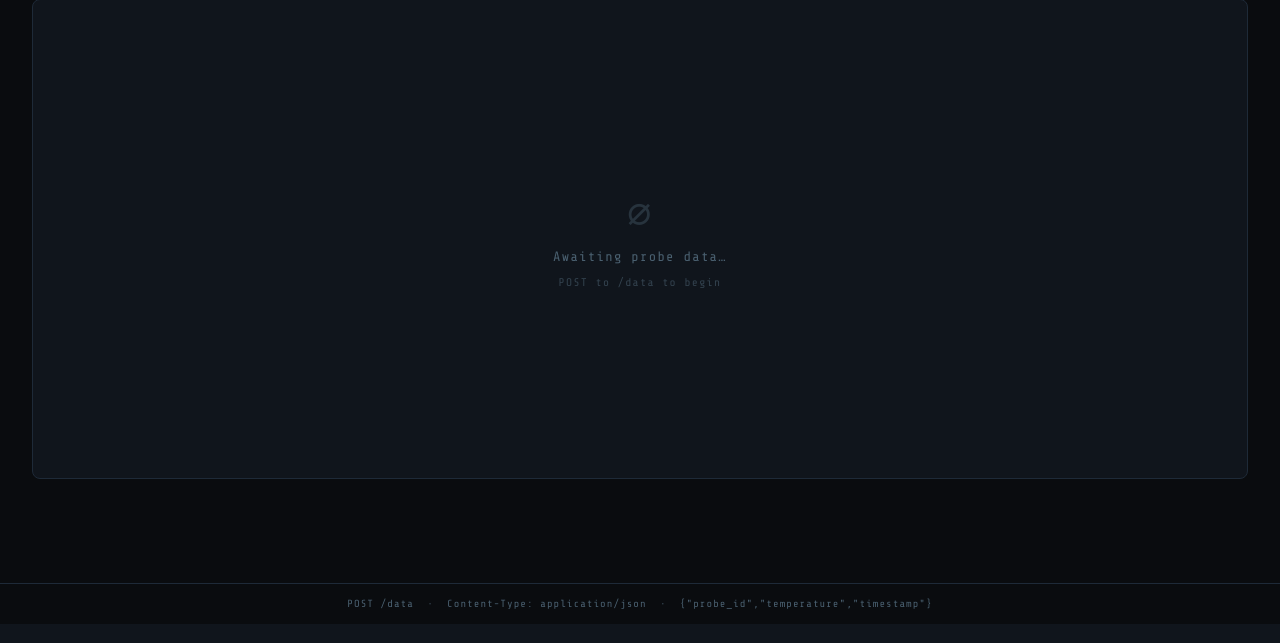
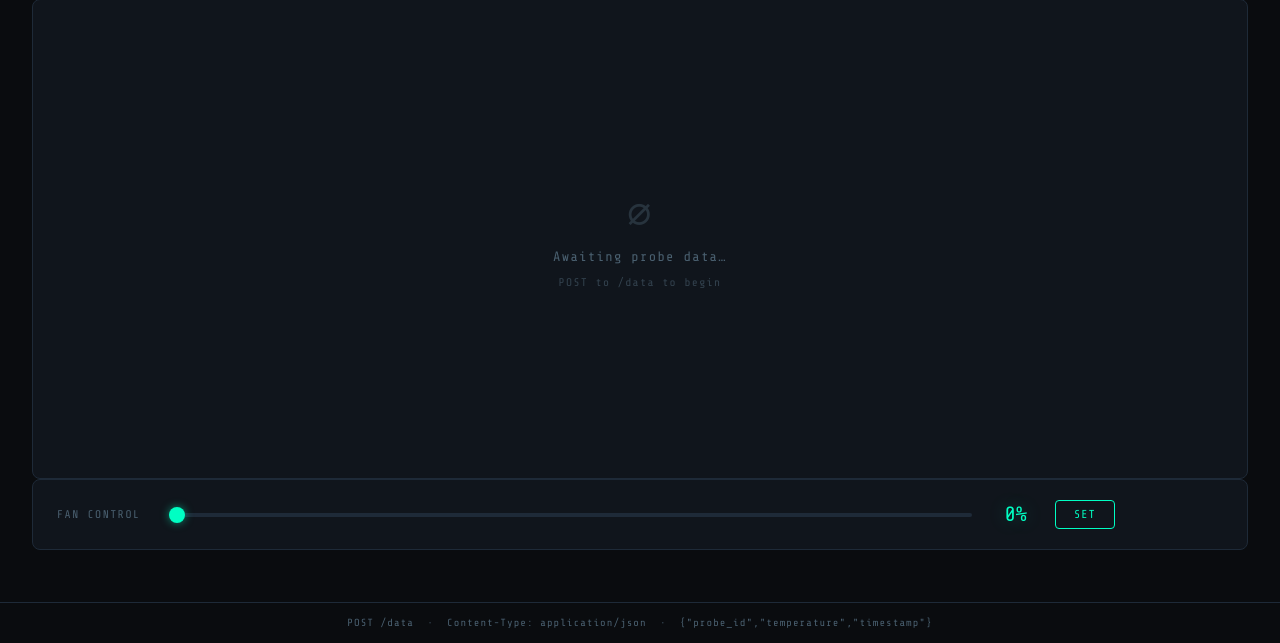
Before and after one commit to MysticalApple/engr-2050-jaminator, a Flask app: page / in a window 1280 px wide. Shown: the part 176-819 px from the top of the page. Run offline with Flask 3, Linux system fonts and the light colour scheme; data that the repository does not hold is empty.

Commit message:
add dashboard support for fans

```diff
--- a/server/app.py
+++ b/server/app.py
@@ -59,6 +59,9 @@ probe_data: dict[str, list[dict]] = defaultdict(list)
 
 # A monotonically increasing counter — the browser polls this to detect new data.
 data_version: int = 0
+
+# Current fan duty cycle setpoint, 0–100 %.
+fan_duty: int = 0
 
 
 # ---------------------------------------------------------------------------
@@ -141,9 +144,6 @@ def receive_batch():
     if stored:
         data_version += 1
 
-    if errors:
-        print(errors)
-
     status = 201 if not errors else (207 if stored else 422)
     return jsonify({"stored": stored, "errors": errors}), status
 
@@ -160,6 +160,40 @@ def api_version():
     return jsonify({"version": data_version})
 
 
+@app.get("/fan/duty")
+def fan_duty_get():
+    """Return the current fan duty cycle setpoint (0–100).
+    The ESP32 polls this every second to pick up changes made in the UI.
+    """
+    return jsonify({"duty": fan_duty})
+
+
+@app.post("/fan/duty")
+def fan_duty_set():
+    """Set the fan duty cycle setpoint.
+
+    Body: { "duty": <integer 0–100> }
+
+    Example:
+        curl -X POST http://localhost:5000/fan/duty \\
+             -H "Content-Type: application/json" \\
+             -d '{"duty": 75}'
+    """
+    global fan_duty
+    obj = request.get_json(silent=True)
+    if not obj or not isinstance(obj, dict):
+        return jsonify({"error": "Request body must be a JSON object"}), 400
+
+    duty = obj.get("duty")
+    if duty is None or not isinstance(duty, int):
+        return jsonify({"error": "'duty' must be an integer"}), 422
+    if not (0 <= duty <= 100):
+        return jsonify({"error": "'duty' must be between 0 and 100"}), 422
+
+    fan_duty = duty
+    return jsonify({"duty": fan_duty}), 200
+
+
 # ---------------------------------------------------------------------------
 if __name__ == "__main__":
     print(__doc__)
--- a/server/templates/dashboard.html
+++ b/server/templates/dashboard.html
@@ -139,6 +139,88 @@
   }
   .no-data .icon { font-size: 2.5rem; opacity: .4; }
 
+  /* ── fan control panel ── */
+  .fan-panel {
+    background: var(--panel);
+    border: 1px solid var(--border);
+    border-radius: 8px;
+    padding: 20px 24px;
+    margin-bottom: 24px;
+    display: flex;
+    align-items: center;
+    gap: 28px;
+    flex-wrap: wrap;
+  }
+  .fan-title {
+    font-family: var(--mono);
+    font-size: 0.7rem;
+    letter-spacing: 0.14em;
+    color: var(--muted);
+    text-transform: uppercase;
+    white-space: nowrap;
+  }
+  .fan-slider-wrap {
+    display: flex;
+    align-items: center;
+    gap: 16px;
+    flex: 1;
+    min-width: 220px;
+  }
+  input[type=range] {
+    -webkit-appearance: none;
+    flex: 1;
+    height: 4px;
+    border-radius: 2px;
+    background: var(--border);
+    outline: none;
+    cursor: pointer;
+  }
+  input[type=range]::-webkit-slider-thumb {
+    -webkit-appearance: none;
+    width: 16px; height: 16px;
+    border-radius: 50%;
+    background: var(--accent);
+    box-shadow: 0 0 8px rgba(0,255,195,.5);
+    cursor: pointer;
+  }
+  input[type=range]::-moz-range-thumb {
+    width: 16px; height: 16px;
+    border-radius: 50%;
+    background: var(--accent);
+    border: none;
+    cursor: pointer;
+  }
+  .fan-value {
+    font-family: var(--mono);
+    font-size: 1.3rem;
+    color: var(--accent);
+    text-shadow: var(--glow);
+    min-width: 3.5ch;
+    text-align: right;
+  }
+  .fan-set-btn {
+    background: transparent;
+    border: 1px solid var(--accent);
+    color: var(--accent);
+    font-family: var(--mono);
+    font-size: 0.72rem;
+    letter-spacing: 0.1em;
+    padding: 7px 18px;
+    border-radius: 4px;
+    cursor: pointer;
+    transition: background 0.2s, color 0.2s;
+    white-space: nowrap;
+  }
+  .fan-set-btn:hover { background: var(--accent); color: var(--bg); }
+  .fan-set-btn:disabled { opacity: .4; cursor: default; }
+  .fan-feedback {
+    font-family: var(--mono);
+    font-size: 0.65rem;
+    letter-spacing: 0.08em;
+    color: var(--muted);
+    min-width: 80px;
+  }
+
   footer {
     text-align: center;
     padding: 14px;
@@ -187,6 +269,17 @@
       <div style="font-size:0.7rem;opacity:.6">POST to /data to begin</div>
     </div>
     <canvas id="chart" style="display:none"></canvas>
+  </div>
+
+  <div class="fan-panel">
+    <div class="fan-title">Fan Control</div>
+    <div class="fan-slider-wrap">
+      <input type="range" id="fan-slider" min="0" max="100" value="0"
+             oninput="document.getElementById('fan-value').textContent = this.value + '%'">
+      <div class="fan-value" id="fan-value">0%</div>
+    </div>
+    <button class="fan-set-btn" id="fan-btn" onclick="setFanDuty()">SET</button>
+    <div class="fan-feedback" id="fan-feedback"></div>
   </div>
 </main>
 
@@ -334,6 +427,50 @@ async function poll() {
 // kick off polling
 poll();
 setInterval(poll, 2000);
+
+// ── fan control ──────────────────────────────────────────────────────────
+async function loadFanDuty() {
+  try {
+    const res  = await fetch('/fan/duty');
+    const data = await res.json();
+    const duty = data.duty ?? 0;
+    document.getElementById('fan-slider').value = duty;
+    document.getElementById('fan-value').textContent = duty + '%';
+  } catch (e) {
+    console.warn('Could not load fan duty:', e);
+  }
+}
+
+async function setFanDuty() {
+  const duty = parseInt(document.getElementById('fan-slider').value, 10);
+  const btn  = document.getElementById('fan-btn');
+  const fb   = document.getElementById('fan-feedback');
+
+  btn.disabled = true;
+  fb.textContent = 'Sending…';
+  try {
+    const res = await fetch('/fan/duty', {
+      method: 'POST',
+      headers: { 'Content-Type': 'application/json' },
+      body: JSON.stringify({ duty }),
+    });
+    if (res.ok) {
+      fb.style.color = 'var(--accent)';
+      fb.textContent = 'Applied ✓';
+    } else {
+      fb.style.color = 'var(--accent2)';
+      fb.textContent = 'Error ' + res.status;
+    }
+  } catch (e) {
+    fb.style.color = 'var(--accent2)';
+    fb.textContent = 'Failed';
+  } finally {
+    btn.disabled = false;
+    setTimeout(() => { fb.textContent = ''; }, 2500);
+  }
+}
+
+loadFanDuty();
 </script>
 </body>
 </html>
```
